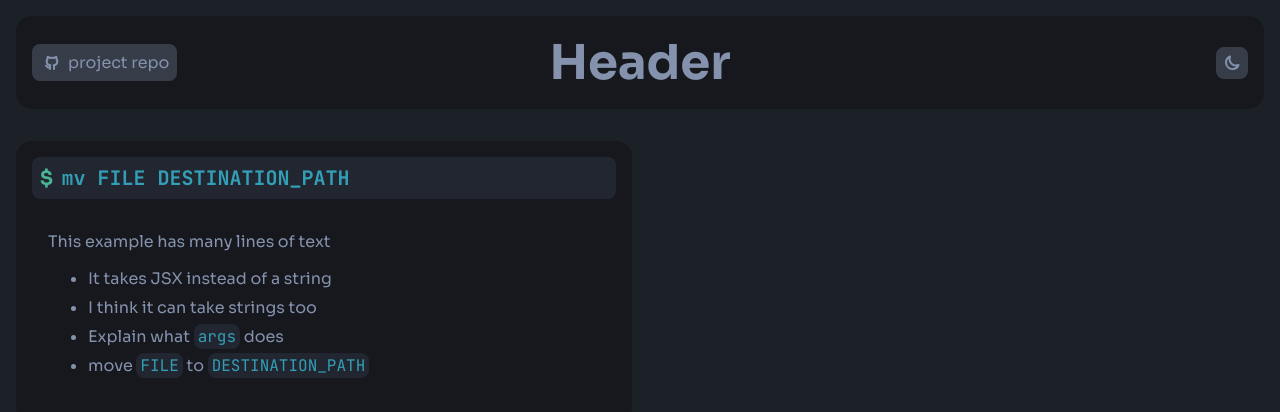
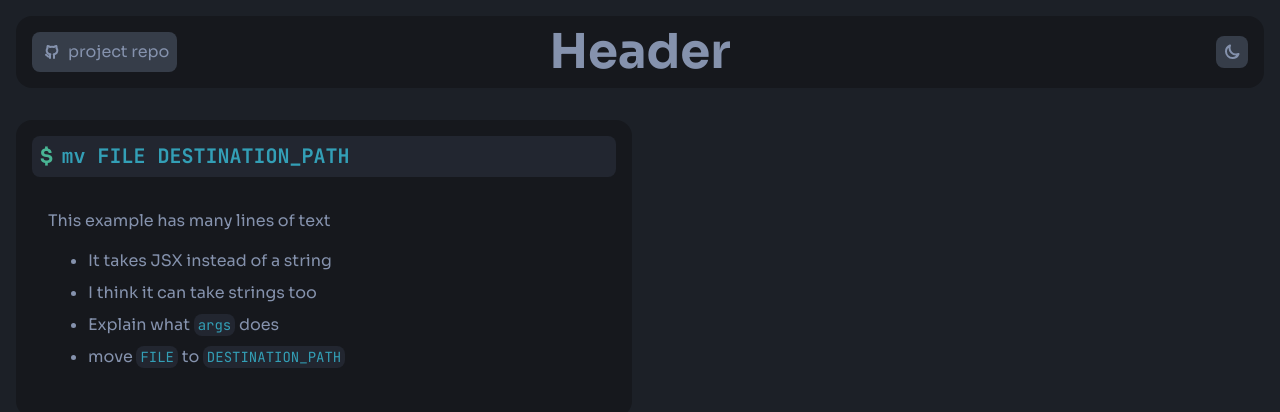
Before and after one commit to SoupCat-Py/zshcheatsheet, a React (Vite) app: page / in a window 1280 px wide. Shown: the top 412 px of the page. Built offline with nearby package versions, Linux system fonts and the light colour scheme.

Commit message:
added larger line height and a smaller font size

```diff
--- a/index.css
+++ b/index.css
@@ -16,12 +16,14 @@
     --size-2: 32px;
     --size-3: 20px;
     --size-4: 16px;
+    --size-5: 14px;
 }
 * {
     font-family: Sora;
     font-size: var(--size-4);
     box-sizing: border-box;
     border: none;
+    line-height: 1.5rem;
 }
 
 /* layout */
@@ -93,6 +95,7 @@
 .size2 {font-size: var(--size-2);}
 .size3 {font-size: var(--size-3);}
 .size4 {font-size: var(--size-4);}
+.size5 {font-size: var(--size-5);}
 svg.size1 {height: var(--size-1);}
 svg.size2 {height: var(--size-2);}
 svg.size3 {height: var(--size-3);}
--- a/src/components/CodeSnippet.tsx
+++ b/src/components/CodeSnippet.tsx
@@ -4,7 +4,7 @@ type SnippetProp = {
 
 export default function CodeSnippet({ i }: SnippetProp) {
   return (
-    <span className="code inline-code r05 bg-dark-select color-primary">
+    <span className="code inline-code r05 bg-dark-select color-primary size5">
       {i}
     </span>
   );
```
